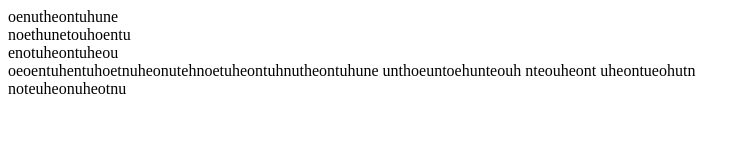
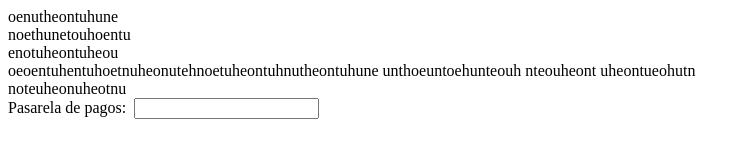
Before and after one commit to marcoespinosatripleten/test-repository, a plain HTML site: page index.html in a window 1280 px wide. Shown: the whole page, without its empty margins (0-751 px from the left). Drawn offline with Linux system fonts and the light colour scheme.

Commit message:
feature: pasarela de pagos

```diff
--- a/index.html
+++ b/index.html
@@ -7,4 +7,9 @@
   <div>
     noteuheonuheotnu
   </div>
+  <div>
+    Pasarela de pagos:
+    <img />
+    <input name="credit_number" />
+  </div>
 </div>
```
